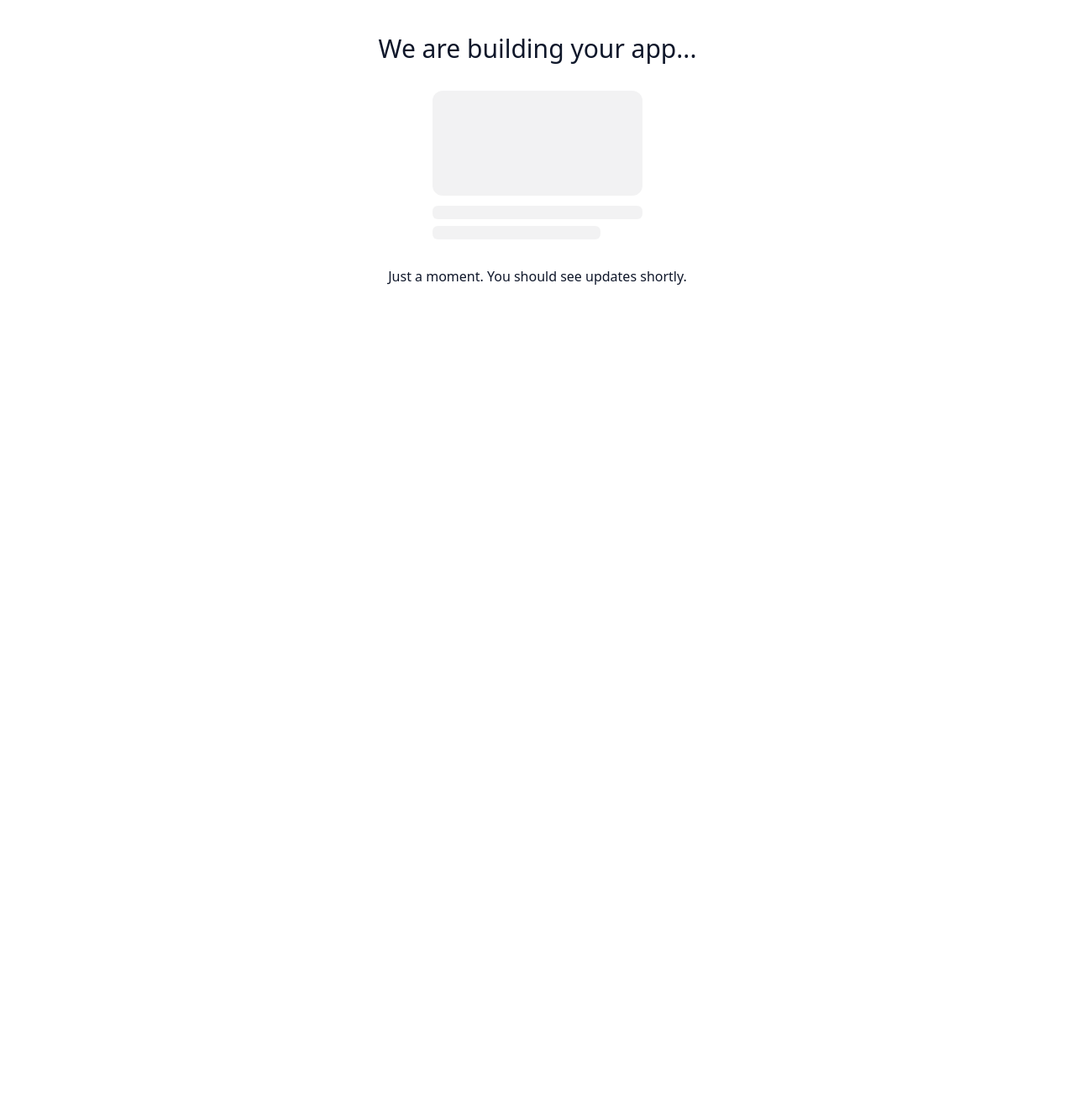
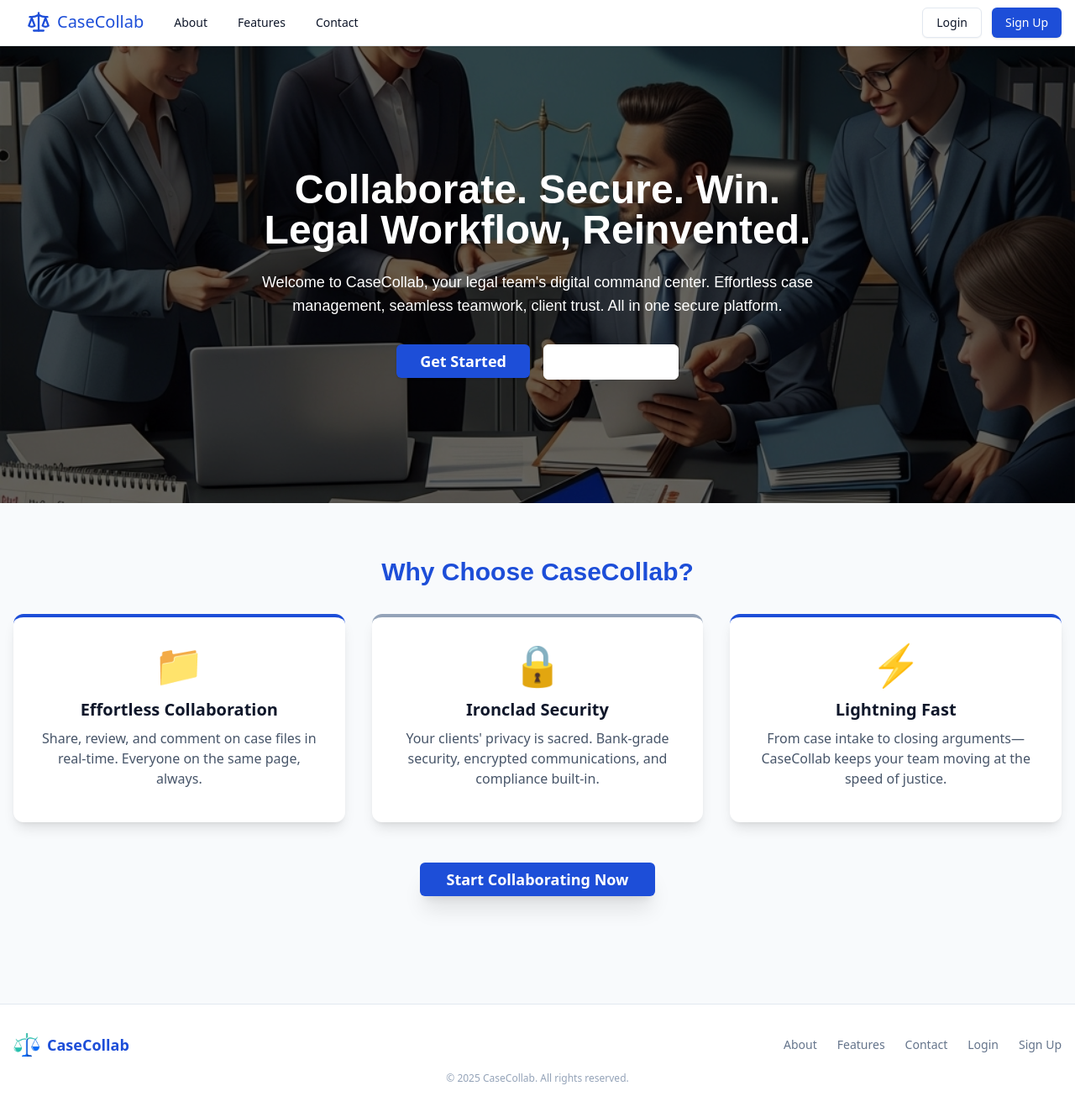
Before and after one commit to Collin-Test-Quome-Org/create-a-comprehensive-legal-case-management-syste-b92e745f-a7a3ee27, a React (Vite) app in the folder frontend/: page / in a window 1280 px wide. Shown: the whole page at 84% size. Before the commit the page ends 800 px from the top, so only its background shows below. Built offline with nearby package versions, Linux system fonts and the light colour scheme.

Commit message:
Initial landing page, hero, and navigation structure for CaseCollab

```diff
--- a/frontend/src/App.tsx
+++ b/frontend/src/App.tsx
@@ -1,27 +1,14 @@
-import { BrowserRouter as Router, Routes, Route } from 'react-router-dom'
-import { Skeleton } from '@/components/ui/skeleton'
+import { BrowserRouter as Router, Routes, Route } from 'react-router-dom';
+import { Navbar } from '@/components/Navbar';
+import { LandingPage } from '@/pages/LandingPage';
 
 export function App() {
   return (
     <Router>
+      <Navbar />
       <Routes>
-        <Route path="/" element={
-          <div className="text-center mx-auto my-10 w-screen">
-            <h1>We are building your app...</h1>
-            <p className="read-the-docs mx-auto">
-              <div className="my-8 items-center flex flex-col space-y-3 animate-pulse">
-                <Skeleton className="h-[125px] w-[250px] rounded-xl" />
-                <div className="space-y-2">
-                  <Skeleton className="h-4 w-[250px]" />
-                  <Skeleton className="h-4 w-[200px]" />
-                </div>
-              </div>
-              Just a moment. You should see updates shortly.
-            </p>
-          </div>
-        } />
+        <Route path="/" element={<LandingPage />} />
       </Routes>
     </Router>
-  )
+  );
 }
-export default App
--- /dev/null
+++ b/frontend/src/components/Hero.tsx
@@ -0,0 +1,38 @@
+import { motion } from 'framer-motion';
+import { Button } from '@/components/ui/button';
+import { Link } from 'react-router-dom';
+
+export function Hero() {
+  return (
+    <section className="relative">
+      <div
+        style={{ backgroundImage: "url('/branding/assets/hero-0.png')" }}
+        className="bg-cover bg-center h-[34rem] w-full"
+      >
+        <div className="bg-black bg-opacity-60 h-full flex items-center justify-center">
+          <motion.div
+            initial={{ opacity: 0, y: 40 }}
+            animate={{ opacity: 1, y: 0 }}
+            transition={{ duration: 0.8 }}
+            className="text-center text-white max-w-2xl"
+          >
+            <h1 className="text-5xl font-bold mb-6 font-[700]" style={{ fontFamily: 'IBM Plex Sans, sans-serif' }}>
+              Collaborate. Secure. Win.<br />Legal Workflow, Reinvented.
+            </h1>
+            <p className="text-lg font-normal mb-8 font-[400]" style={{ fontFamily: 'IBM Plex Sans, sans-serif' }}>
+              Welcome to CaseCollab, your legal team's digital command center. Effortless case management, seamless teamwork, client trust. All in one secure platform.
+            </p>
+            <div className="flex justify-center gap-4">
+              <Button asChild size="lg" className="bg-[#1d4ed8] text-white hover:bg-[#1e40af] px-7 py-5 text-lg font-bold" id="get-started-btn">
+                <Link to="/signup">Get Started</Link>
+              </Button>
+              <Button asChild size="lg" variant="outline" className="text-white border-white hover:bg-white hover:text-[#1d4ed8] px-7 py-5 text-lg font-bold" id="learn-more-btn">
+                <Link to="/features">Learn More</Link>
+              </Button>
+            </div>
+          </motion.div>
+        </div>
+      </div>
+    </section>
+  );
+}
--- /dev/null
+++ b/frontend/src/components/Navbar.tsx
@@ -0,0 +1,48 @@
+import { NavigationMenu, NavigationMenuList, NavigationMenuItem, NavigationMenuLink, navigationMenuTriggerStyle } from '@/components/ui/navigation-menu';
+import { Button } from '@/components/ui/button';
+import { Link } from 'react-router-dom';
+import { Scale } from 'lucide-react';
+
+export function Navbar() {
+  return (
+    <nav className="w-full bg-white border-b border-slate-200 shadow-sm sticky top-0 z-50">
+      <div className="max-w-7xl mx-auto flex justify-between items-center py-2 px-4">
+        <NavigationMenu>
+          <NavigationMenuList>
+            <NavigationMenuItem>
+              <NavigationMenuLink asChild className={navigationMenuTriggerStyle() + ' px-4 py-2 font-bold text-xl text-[#1d4ed8] flex items-center gap-2'}>
+                <Link to="/">
+                  <Scale className="w-7 h-7" />
+                  <span>CaseCollab</span>
+                </Link>
+              </NavigationMenuLink>
+            </NavigationMenuItem>
+            <NavigationMenuItem>
+              <NavigationMenuLink asChild className={navigationMenuTriggerStyle()}>
+                <Link to="/about">About</Link>
+              </NavigationMenuLink>
+            </NavigationMenuItem>
+            <NavigationMenuItem>
+              <NavigationMenuLink asChild className={navigationMenuTriggerStyle()}>
+                <Link to="/features">Features</Link>
+              </NavigationMenuLink>
+            </NavigationMenuItem>
+            <NavigationMenuItem>
+              <NavigationMenuLink asChild className={navigationMenuTriggerStyle()}>
+                <Link to="/contact">Contact</Link>
+              </NavigationMenuLink>
+            </NavigationMenuItem>
+          </NavigationMenuList>
+        </NavigationMenu>
+        <div className="flex gap-3">
+          <Button asChild variant="outline" id="login-btn">
+            <Link to="/login">Login</Link>
+          </Button>
+          <Button asChild id="signup-btn" className="bg-[#1d4ed8] text-white hover:bg-[#1e40af]">
+            <Link to="/signup">Sign Up</Link>
+          </Button>
+        </div>
+      </div>
+    </nav>
+  );
+}
--- /dev/null
+++ b/frontend/src/pages/LandingPage.tsx
@@ -0,0 +1,80 @@
+import { Hero } from '@/components/Hero';
+import { motion } from 'framer-motion';
+import { Button } from '@/components/ui/button';
+import { Link } from 'react-router-dom';
+
+export function LandingPage() {
+  return (
+    <div className="min-h-screen bg-slate-50">
+      <Hero />
+      <section className="max-w-7xl mx-auto px-4 py-16">
+        <motion.h2
+          initial={{ opacity: 0, y: 24 }}
+          whileInView={{ opacity: 1, y: 0 }}
+          transition={{ duration: 0.7 }}
+          viewport={{ once: true }}
+          className="text-3xl font-bold mb-6 text-[#1d4ed8] text-center font-[700]"
+          style={{ fontFamily: 'IBM Plex Sans, sans-serif' }}
+        >
+          Why Choose CaseCollab?
+        </motion.h2>
+        <div className="flex flex-col md:flex-row gap-8 mt-8">
+          <motion.div
+            className="bg-white rounded-xl shadow-lg flex-1 p-8 flex flex-col items-center text-center border-t-4 border-[#1d4ed8]"
+            initial={{ opacity: 0, y: 30 }}
+            whileInView={{ opacity: 1, y: 0 }}
+            transition={{ delay: 0.2, duration: 0.6 }}
+            viewport={{ once: true }}
+          >
+            <span className="text-5xl mb-4">📁</span>
+            <h3 className="font-bold text-xl mb-2">Effortless Collaboration</h3>
+            <p className="text-slate-600 mb-2">Share, review, and comment on case files in real-time. Everyone on the same page, always.</p>
+          </motion.div>
+          <motion.div
+            className="bg-white rounded-xl shadow-lg flex-1 p-8 flex flex-col items-center text-center border-t-4 border-[#94a3b8]"
+            initial={{ opacity: 0, y: 30 }}
+            whileInView={{ opacity: 1, y: 0 }}
+            transition={{ delay: 0.4, duration: 0.6 }}
+            viewport={{ once: true }}
+          >
+            <span className="text-5xl mb-4">🔒</span>
+            <h3 className="font-bold text-xl mb-2">Ironclad Security</h3>
+            <p className="text-slate-600 mb-2">Your clients' privacy is sacred. Bank-grade security, encrypted communications, and compliance built-in.</p>
+          </motion.div>
+          <motion.div
+            className="bg-white rounded-xl shadow-lg flex-1 p-8 flex flex-col items-center text-center border-t-4 border-[#1d4ed8]"
+            initial={{ opacity: 0, y: 30 }}
+            whileInView={{ opacity: 1, y: 0 }}
+            transition={{ delay: 0.6, duration: 0.6 }}
+            viewport={{ once: true }}
+          >
+            <span className="text-5xl mb-4">⚡</span>
+            <h3 className="font-bold text-xl mb-2">Lightning Fast</h3>
+            <p className="text-slate-600 mb-2">From case intake to closing arguments—CaseCollab keeps your team moving at the speed of justice.</p>
+          </motion.div>
+        </div>
+        <div className="flex justify-center mt-12">
+          <Button asChild size="lg" className="bg-[#1d4ed8] text-white px-8 py-5 text-lg font-bold shadow-xl" id="cta-start-btn">
+            <Link to="/signup">Start Collaborating Now</Link>
+          </Button>
+        </div>
+      </section>
+      <footer className="w-full border-t border-slate-200 bg-white py-8 mt-16">
+        <div className="max-w-7xl mx-auto flex flex-col md:flex-row justify-between items-center px-4 gap-4">
+          <div className="flex items-center gap-2">
+            <img src="/branding/assets/logo-2.png" className="h-8 w-8" />
+            <span className="text-[#1d4ed8] font-bold text-lg">CaseCollab</span>
+          </div>
+          <div className="flex gap-6 text-slate-500 text-sm">
+            <Link to="/about" className="hover:text-[#1d4ed8]">About</Link>
+            <Link to="/features" className="hover:text-[#1d4ed8]">Features</Link>
+            <Link to="/contact" className="hover:text-[#1d4ed8]">Contact</Link>
+            <Link to="/login" className="hover:text-[#1d4ed8]">Login</Link>
+            <Link to="/signup" className="hover:text-[#1d4ed8]">Sign Up</Link>
+          </div>
+        </div>
+        <div className="text-center text-slate-400 text-xs mt-4">© {new Date().getFullYear()} CaseCollab. All rights reserved.</div>
+      </footer>
+    </div>
+  );
+}
```
